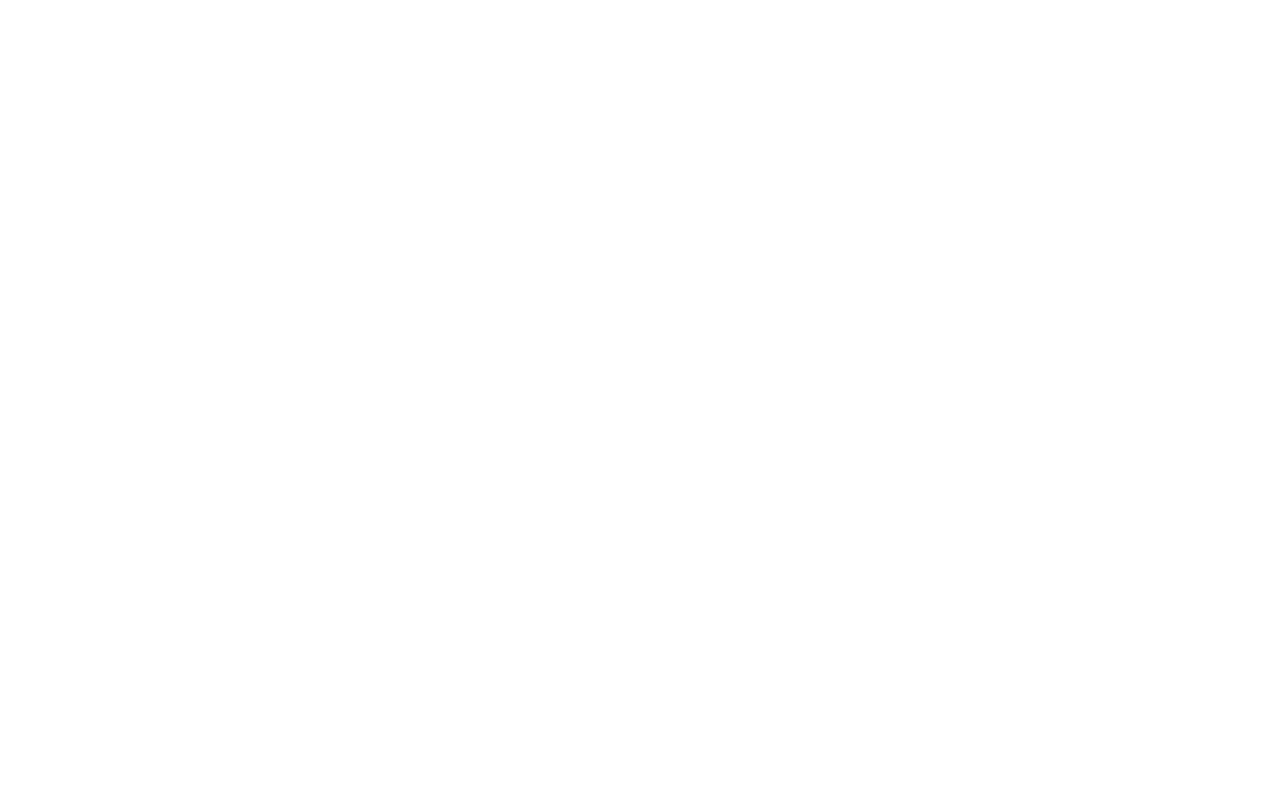
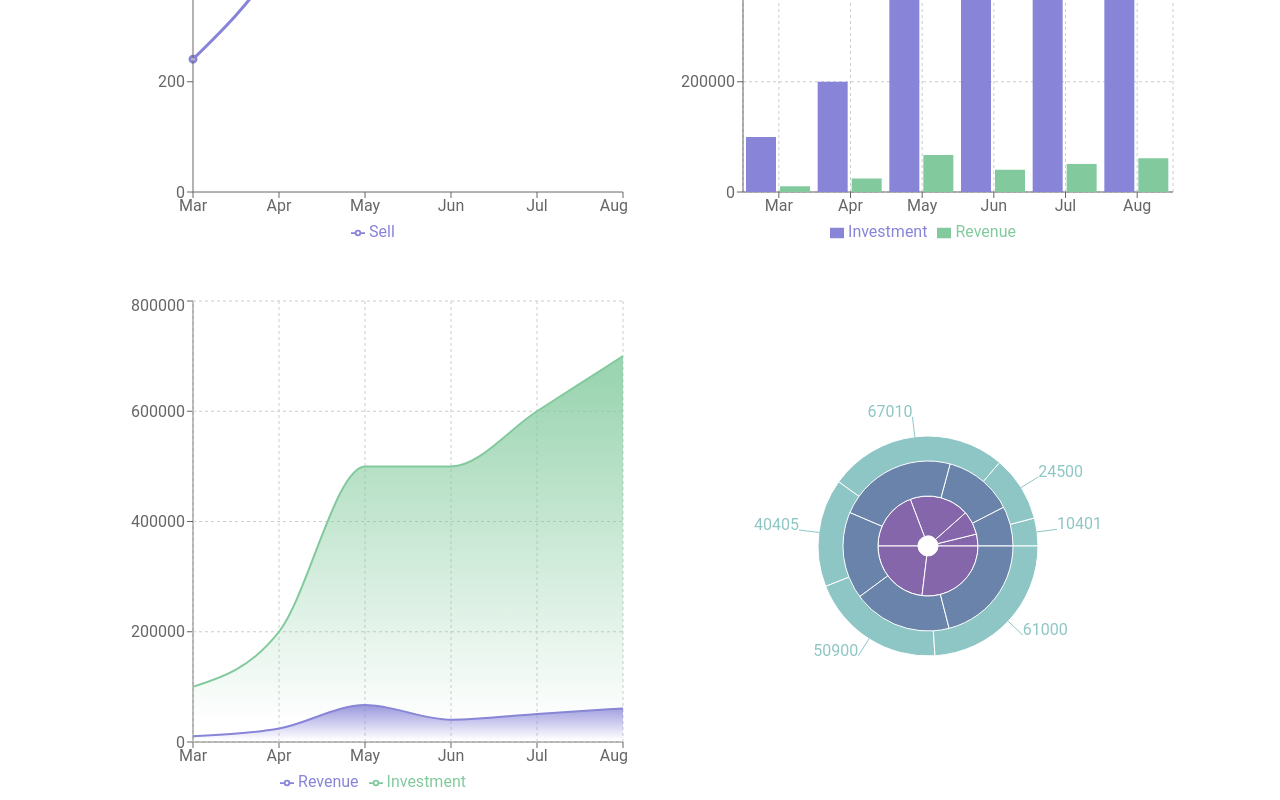
Before and after one commit to toufiqul-hasan/tech-review, a React (Create React App) app: page /dashboard in a window 1280 px wide. Shown: the part 384-1184 px from the top of the page. Before the commit the page ends 800 px from the top, so only its background shows below. Built offline with nearby package versions, Linux system fonts and the light colour scheme.

Commit message:
chart added

```diff
--- a/package.json
+++ b/package.json
@@ -10,6 +10,7 @@
     "react-dom": "^18.0.0",
     "react-router-dom": "^6.3.0",
     "react-scripts": "5.0.0",
+    "recharts": "^2.1.9",
     "web-vitals": "^2.1.4"
   },
   "scripts": {
--- a/src/Components/Dashboard/Dashboard.js
+++ b/src/Components/Dashboard/Dashboard.js
@@ -1,9 +1,10 @@
-import React from 'react';
+import React from "react";
+import MyChart from "../MyChart/MyChart";
 
 const Dashboard = () => {
   return (
     <div>
-
+      <MyChart />
     </div>
   );
 };
--- /dev/null
+++ b/src/Components/MyChart/MyChart.css
@@ -0,0 +1,8 @@
+.chart {
+  display: grid;
+  grid-template-columns: repeat(2, 1fr);
+  column-gap: 50px;
+  row-gap: 50px;
+  margin-top: 50px;
+  padding: 0 10%;
+}
--- /dev/null
+++ b/src/Components/MyChart/MyChart.js
@@ -0,0 +1,100 @@
+import React from "react";
+import { Area, AreaChart,Bar, BarChart, CartesianGrid, Legend, Line, LineChart, Pie, PieChart, Tooltip, XAxis, YAxis } from "recharts";
+import "./MyChart.css";
+
+const MyChart = () => {
+  const data = [
+    {
+      month: "Mar",
+      Investment: 100000,
+      Sell: 241,
+      Revenue: 10401,
+    },
+    {
+      month: "Apr",
+      Investment: 200000,
+      Sell: 423,
+      Revenue: 24500,
+    },
+    {
+      month: "May",
+      Investment: 500000,
+      Sell: 726,
+      Revenue: 67010,
+    },
+    {
+      month: "Jun",
+      Investment: 500000,
+      Sell: 529,
+      Revenue: 40405,
+    },
+    {
+      month: "Jul",
+      Investment: 600000,
+      Sell: 601,
+      Revenue: 50900,
+    },
+    {
+      month: "Aug",
+      Investment: 700000,
+      Sell: 670,
+      Revenue: 61000,
+    },
+  ];
+
+  return (
+    <div className="chart">
+      <div>
+        <LineChart width={500} height={500} data={data}>
+          <Line type="monotone" dataKey="Sell" stroke="#8884d8" strokeWidth={3} />
+          <XAxis dataKey="month" />
+          <Legend />
+          <Tooltip />
+          <YAxis />
+        </LineChart>
+      </div>
+      <div>
+        <BarChart width={500} height={500} data={data}>
+          <CartesianGrid strokeDasharray="3 3" />
+          <XAxis dataKey="month"/>
+          <YAxis />
+          <Bar dataKey="Investment" barSize={30} fill="#8884d8" />
+          <Bar dataKey="Revenue" barSize={30} fill="#82ca9d" />
+          <Legend />
+          <Tooltip />
+        </BarChart>
+      </div>
+      <div>
+        <AreaChart width={500} height={500} data={data}>
+          <defs>
+            <linearGradient id="colorUv" x1="0" y1="0" x2="0" y2="1">
+              <stop offset="5%" stopColor="#8884d8" stopOpacity={0.8} />
+              <stop offset="95%" stopColor="#8884d8" stopOpacity={0} />
+            </linearGradient>
+            <linearGradient id="colorPv" x1="0" y1="0" x2="0" y2="1">
+              <stop offset="5%" stopColor="#82ca9d" stopOpacity={0.8} />
+              <stop offset="95%" stopColor="#82ca9d" stopOpacity={0} />
+            </linearGradient>
+          </defs>
+          <XAxis dataKey="month" />
+          <Legend />
+          <Tooltip />
+          <YAxis />
+          <CartesianGrid strokeDasharray="3 3" />
+          <Area type="monotone" dataKey="Revenue" stroke="#8884d8" strokeWidth={2} fillOpacity={1} fill="url(#colorUv)"/>
+          <Area type="monotone" dataKey="Investment" stroke="#82ca9d" strokeWidth={2} fillOpacity={1} fill="url(#colorPv)"/>
+        </AreaChart>
+      </div>
+      <div>
+      <PieChart width={500} height={500}>
+        <Pie data={data} dataKey="Investment" nameKey="month" cx="50%" cy="50%" innerRadius={10} outerRadius={50}fill="#8566AA" />
+        <Pie data={data} dataKey="Sell" nameKey="month" cx="50%"cy="50%" innerRadius={50} outerRadius={100} fill="#6983AA" />
+        <Pie data={data}dataKey="Revenue"nameKey="month"cx="50%"cy="50%"innerRadius={85}outerRadius={110}fill="#8EC6C5"label />
+        <Tooltip />
+      </PieChart>
+      </div>
+    </div>
+  );
+};
+
+export default MyChart;
```
Also changed, not shown: 1 other file (tests, documents, lock files or other folders).
